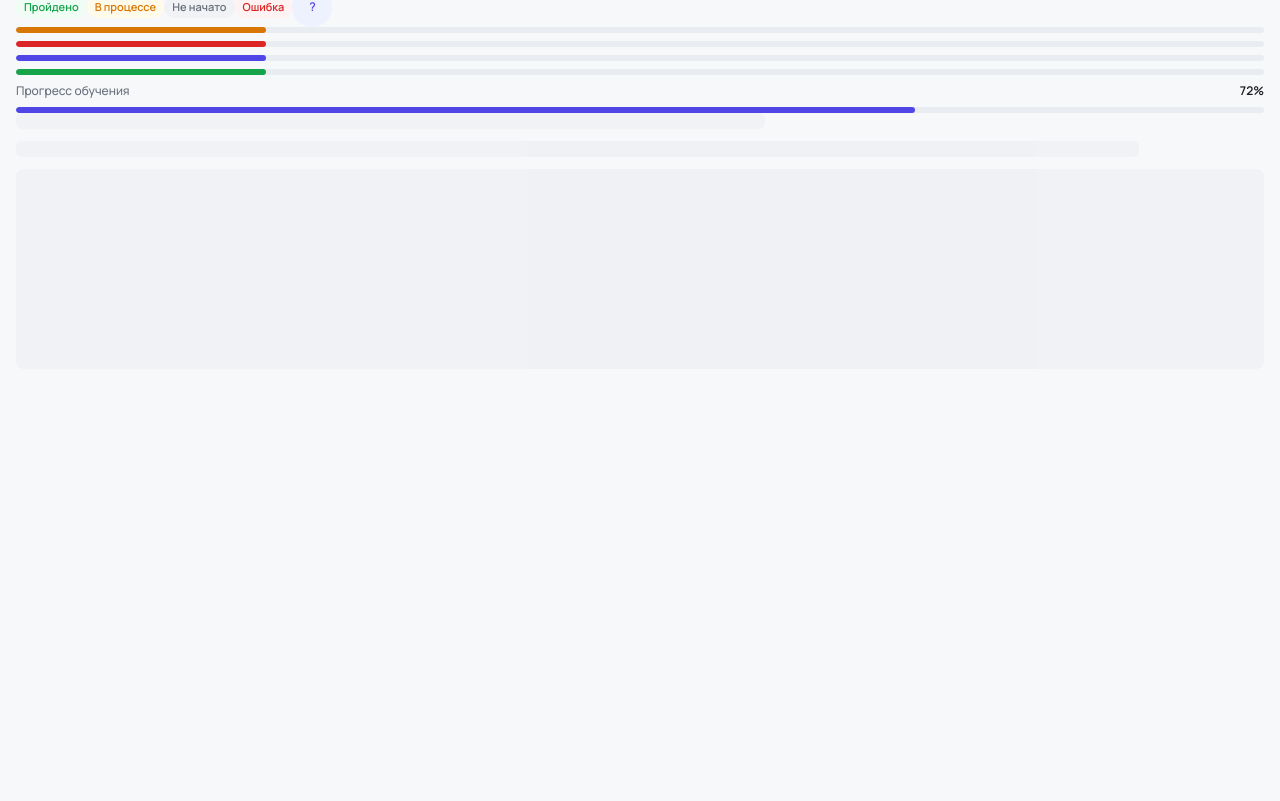
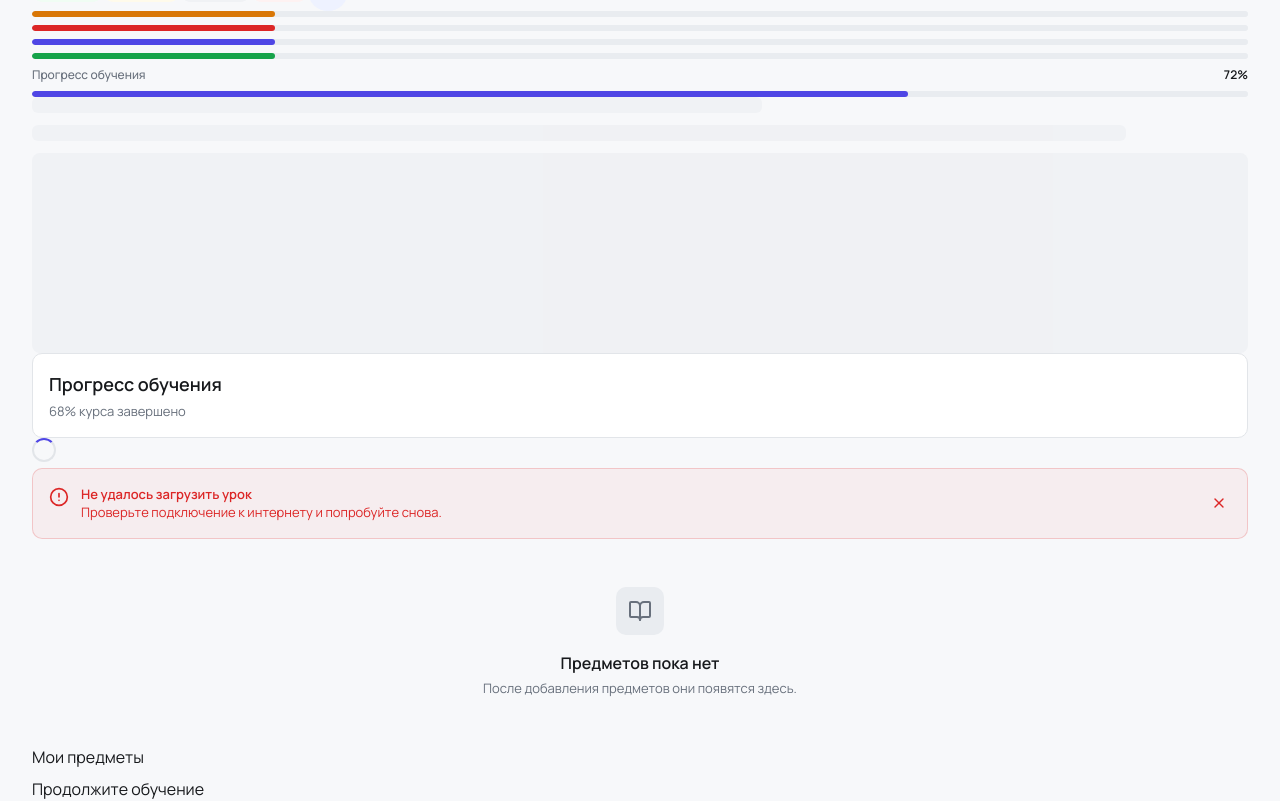
Before and after one commit to azikulovv/sauat-education, a Nuxt app in the folder frontend/: page / in a window 1280 px wide. Shown: the part 331-1132 px from the top of the page. Before the commit the page ends 800 px from the top, so only its background shows below. Built offline with nearby package versions, Linux system fonts and the light colour scheme.

Commit message:
feat: добавление новых компонентов интерфейса, включая BaseAlert, BaseCard, BaseContainer, BaseEmptyState, BaseGrid, BaseSpinner и BaseStack

```diff
--- a/frontend/app/pages/index.vue
+++ b/frontend/app/pages/index.vue
@@ -1,19 +1,25 @@
 <script lang="ts" setup>
-import { ArrowRight, Settings } from 'lucide-vue-next'
+import { ArrowRight, BookOpen, Settings } from 'lucide-vue-next'
+import BaseAlert from '~/shared/ui/BaseAlert/BaseAlert.vue'
 import BaseAvatar from '~/shared/ui/BaseAvatar/BaseAvatar.vue'
 import BaseBadge from '~/shared/ui/BaseBadge/BaseBadge.vue'
 import BaseButton from '~/shared/ui/BaseButton/BaseButton.vue'
+import BaseCard from '~/shared/ui/BaseCard/BaseCard.vue'
 import BaseCheckbox from '~/shared/ui/BaseCheckbox/BaseCheckbox.vue'
+import BaseContainer from '~/shared/ui/BaseContainer/BaseContainer.vue'
+import BaseEmptyState from '~/shared/ui/BaseEmptyState/BaseEmptyState.vue'
 import BaseIconButton from '~/shared/ui/BaseIconButton/BaseIconButton.vue'
 import BaseInput from '~/shared/ui/BaseInput/BaseInput.vue'
 import BaseProgress from '~/shared/ui/BaseProgress/BaseProgress.vue'
 import BaseRadio from '~/shared/ui/BaseRadio/BaseRadio.vue'
 import BaseSkeleton from '~/shared/ui/BaseSkeleton/BaseSkeleton.vue'
+import BaseSpinner from '~/shared/ui/BaseSpinner/BaseSpinner.vue'
+import BaseStack from '~/shared/ui/BaseStack/BaseStack.vue'
 import BaseSwitch from '~/shared/ui/BaseSwitch/BaseSwitch.vue'
 </script>
 
 <template>
-  <main class="p-4">
+  <BaseContainer>
     <BaseButton :trailing-icon="ArrowRight"> Следующая тема </BaseButton>
     <BaseButton variant="secondary" size="sm"> Отмена </BaseButton>
     <BaseIconButton :icon="Settings" label="Настройки" />
@@ -54,5 +60,28 @@ import BaseSwitch from '~/shared/ui/BaseSwitch/BaseSwitch.vue'
 
       <BaseSkeleton variant="rect" width="100%" height="200px" />
     </div>
-  </main>
+
+    <BaseCard>
+      <h2 class="text-lg font-semibold text-text-primary">Прогресс обучения</h2>
+
+      <p class="mt-1 text-sm text-text-secondary">68% курса завершено</p>
+    </BaseCard>
+
+    <BaseSpinner size="lg" />
+
+    <BaseAlert variant="error" title="Не удалось загрузить урок" closable>
+      Проверьте подключение к интернету и попробуйте снова.
+    </BaseAlert>
+
+    <BaseEmptyState
+      :icon="BookOpen"
+      title="Предметов пока нет"
+      description="После добавления предметов они появятся здесь."
+    />
+
+    <BaseStack gap="sm">
+      <h1>Мои предметы</h1>
+      <p>Продолжите обучение</p>
+    </BaseStack>
+  </BaseContainer>
 </template>
--- /dev/null
+++ b/frontend/app/shared/ui/BaseAlert/BaseAlert.vue
@@ -0,0 +1,70 @@
+<script setup lang="ts">
+import { AlertCircle, CheckCircle2, Info, TriangleAlert, X } from 'lucide-vue-next'
+
+type AlertVariant = 'info' | 'success' | 'warning' | 'error'
+
+interface Props {
+  variant?: AlertVariant
+  title?: string
+  closable?: boolean
+  icon?: Component
+}
+
+withDefaults(defineProps<Props>(), {
+  variant: 'info',
+  closable: false,
+})
+
+const emit = defineEmits<{
+  close: []
+}>()
+
+const variantConfig = {
+  info: {
+    icon: Info,
+    classes: 'border-info/20 bg-info/5 text-info',
+  },
+  success: {
+    icon: CheckCircle2,
+    classes: 'border-success/20 bg-success/5 text-success',
+  },
+  warning: {
+    icon: TriangleAlert,
+    classes: 'border-warning/20 bg-warning/5 text-warning',
+  },
+  error: {
+    icon: AlertCircle,
+    classes: 'border-error/20 bg-error/5 text-error',
+  },
+}
+</script>
+
+<template>
+  <div :class="['flex gap-3 rounded-lg border p-4', variantConfig[variant].classes]" role="alert">
+    <component
+      :is="icon ?? variantConfig[variant].icon"
+      class="mt-0.5 size-5 shrink-0"
+      aria-hidden="true"
+    />
+
+    <div class="min-w-0 flex-1">
+      <p v-if="title" class="text-sm font-semibold">
+        {{ title }}
+      </p>
+
+      <div class="text-sm">
+        <slot />
+      </div>
+    </div>
+
+    <button
+      v-if="closable"
+      type="button"
+      class="shrink-0 rounded-md p-1 transition-colors hover:bg-black/5 dark:hover:bg-white/5"
+      aria-label="Закрыть"
+      @click="emit('close')"
+    >
+      <X class="size-4" />
+    </button>
+  </div>
+</template>
--- /dev/null
+++ b/frontend/app/shared/ui/BaseCard/BaseCard.vue
@@ -0,0 +1,43 @@
+<script setup lang="ts">
+import type { HTMLAttributes } from 'vue'
+
+type CardVariant = 'default' | 'muted' | 'interactive'
+type CardPadding = 'none' | 'sm' | 'md' | 'lg'
+
+interface Props {
+  variant?: CardVariant
+  padding?: CardPadding
+  as?: keyof HTMLElementTagNameMap
+  class?: HTMLAttributes['class']
+}
+
+const props = withDefaults(defineProps<Props>(), {
+  variant: 'default',
+  padding: 'md',
+  as: 'div',
+})
+</script>
+
+<template>
+  <component
+    :is="as"
+    :class="[
+      'rounded-lg border transition-colors',
+      {
+        'border-border bg-surface': variant === 'default',
+        'border-border-subtle bg-bg-muted': variant === 'muted',
+        'border-border bg-surface hover:border-border-strong hover:bg-surface-hover':
+          variant === 'interactive',
+      },
+      {
+        'p-0': padding === 'none',
+        'p-3': padding === 'sm',
+        'p-4': padding === 'md',
+        'p-6': padding === 'lg',
+      },
+      props.class,
+    ]"
+  >
+    <slot />
+  </component>
+</template>
--- /dev/null
+++ b/frontend/app/shared/ui/BaseContainer/BaseContainer.vue
@@ -0,0 +1,31 @@
+<script setup lang="ts">
+type ContainerSize = 'sm' | 'md' | 'lg' | 'xl' | 'full'
+
+interface Props {
+  size?: ContainerSize
+  as?: keyof HTMLElementTagNameMap
+}
+
+withDefaults(defineProps<Props>(), {
+  size: 'xl',
+  as: 'div',
+})
+</script>
+
+<template>
+  <component
+    :is="as"
+    :class="[
+      'mx-auto w-full px-4 sm:px-6 lg:px-8',
+      {
+        'max-w-3xl': size === 'sm',
+        'max-w-5xl': size === 'md',
+        'max-w-6xl': size === 'lg',
+        'max-w-7xl': size === 'xl',
+        'max-w-none': size === 'full',
+      },
+    ]"
+  >
+    <slot />
+  </component>
+</template>
--- /dev/null
+++ b/frontend/app/shared/ui/BaseDivider/BaseDivider.vue
@@ -0,0 +1,24 @@
+<script setup lang="ts">
+interface Props {
+  orientation?: 'horizontal' | 'vertical'
+  label?: string
+}
+
+withDefaults(defineProps<Props>(), {
+  orientation: 'horizontal',
+})
+</script>
+
+<template>
+  <div v-if="orientation === 'horizontal'" class="flex items-center gap-3" role="separator">
+    <div class="h-px flex-1 bg-border" />
+
+    <span v-if="label" class="text-xs text-text-tertiary">
+      {{ label }}
+    </span>
+
+    <div class="h-px flex-1 bg-border" />
+  </div>
+
+  <div v-else class="h-full w-px bg-border" role="separator" aria-orientation="vertical" />
+</template>
--- /dev/null
+++ b/frontend/app/shared/ui/BaseEmptyState/BaseEmptyState.vue
@@ -0,0 +1,32 @@
+<script setup lang="ts">
+interface Props {
+  icon?: Component
+  title: string
+  description?: string
+}
+
+defineProps<Props>()
+</script>
+
+<template>
+  <div class="flex flex-col items-center justify-center px-6 py-12 text-center">
+    <div
+      v-if="icon"
+      class="mb-4 flex size-12 items-center justify-center rounded-lg bg-bg-muted text-text-secondary"
+    >
+      <component :is="icon" class="size-6" aria-hidden="true" />
+    </div>
+
+    <h3 class="text-base font-semibold text-text-primary">
+      {{ title }}
+    </h3>
+
+    <p v-if="description" class="mt-1 max-w-md text-sm text-text-secondary">
+      {{ description }}
+    </p>
+
+    <div v-if="$slots.default" class="mt-5">
+      <slot />
+    </div>
+  </div>
+</template>
--- /dev/null
+++ b/frontend/app/shared/ui/BaseGrid/BaseGrid.vue
@@ -0,0 +1,31 @@
+<script setup lang="ts">
+interface Props {
+  cols?: 1 | 2 | 3 | 4
+  gap?: 'sm' | 'md' | 'lg'
+}
+
+withDefaults(defineProps<Props>(), {
+  cols: 3,
+  gap: 'md',
+})
+</script>
+
+<template>
+  <div
+    :class="[
+      'grid',
+      {
+        'grid-cols-1': cols === 1,
+        'grid-cols-1 sm:grid-cols-2': cols === 2,
+        'grid-cols-1 sm:grid-cols-2 lg:grid-cols-3': cols === 3,
+        'grid-cols-1 sm:grid-cols-2 lg:grid-cols-4': cols === 4,
+
+        'gap-2': gap === 'sm',
+        'gap-4': gap === 'md',
+        'gap-6': gap === 'lg',
+      },
+    ]"
+  >
+    <slot />
+  </div>
+</template>
--- /dev/null
+++ b/frontend/app/shared/ui/BaseSpinner/BaseSpinner.vue
@@ -0,0 +1,33 @@
+<script setup lang="ts">
+type SpinnerSize = 'xs' | 'sm' | 'md' | 'lg'
+
+interface Props {
+  size?: SpinnerSize
+  label?: string
+}
+
+withDefaults(defineProps<Props>(), {
+  size: 'md',
+  label: 'Загрузка',
+})
+</script>
+
+<template>
+  <span class="inline-flex items-center justify-center" role="status" :aria-label="label">
+    <span
+      :class="[
+        'animate-spin rounded-full border-2 border-border border-t-primary',
+        {
+          'size-3': size === 'xs',
+          'size-4': size === 'sm',
+          'size-5': size === 'md',
+          'size-6': size === 'lg',
+        },
+      ]"
+    />
+
+    <span class="sr-only">
+      {{ label }}
+    </span>
+  </span>
+</template>
--- /dev/null
+++ b/frontend/app/shared/ui/BaseStack/BaseStack.vue
@@ -0,0 +1,52 @@
+<script setup lang="ts">
+type StackDirection = 'row' | 'column'
+type StackGap = 'xs' | 'sm' | 'md' | 'lg' | 'xl'
+
+interface Props {
+  direction?: StackDirection
+  gap?: StackGap
+  align?: 'start' | 'center' | 'end' | 'stretch'
+  justify?: 'start' | 'center' | 'end' | 'between'
+  wrap?: boolean
+}
+
+withDefaults(defineProps<Props>(), {
+  direction: 'column',
+  gap: 'md',
+  align: 'stretch',
+  justify: 'start',
+  wrap: false,
+})
+</script>
+
+<template>
+  <div
+    :class="[
+      'flex',
+      {
+        'flex-row': direction === 'row',
+        'flex-col': direction === 'column',
+
+        'gap-1': gap === 'xs',
+        'gap-2': gap === 'sm',
+        'gap-4': gap === 'md',
+        'gap-6': gap === 'lg',
+        'gap-8': gap === 'xl',
+
+        'items-start': align === 'start',
+        'items-center': align === 'center',
+        'items-end': align === 'end',
+        'items-stretch': align === 'stretch',
+
+        'justify-start': justify === 'start',
+        'justify-center': justify === 'center',
+        'justify-end': justify === 'end',
+        'justify-between': justify === 'between',
+
+        'flex-wrap': wrap,
+      },
+    ]"
+  >
+    <slot />
+  </div>
+</template>
```
